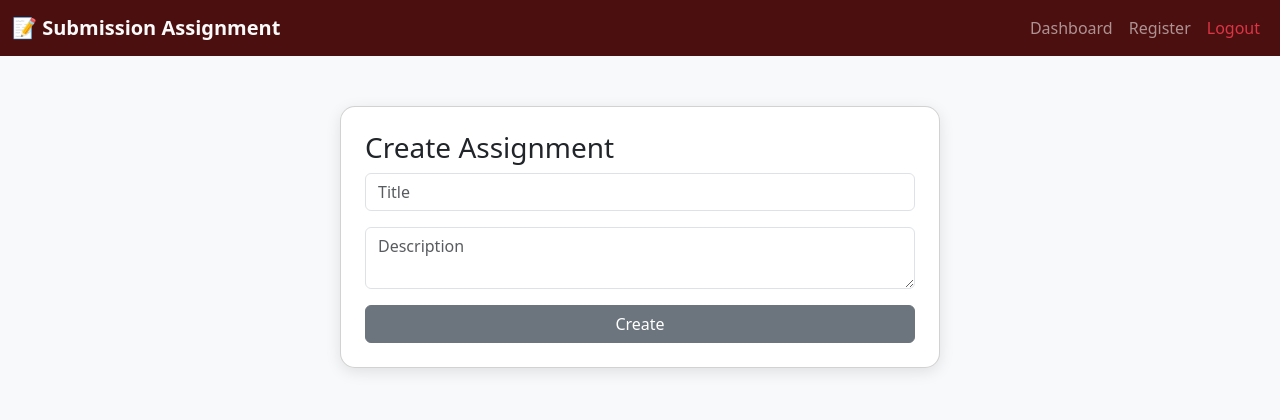
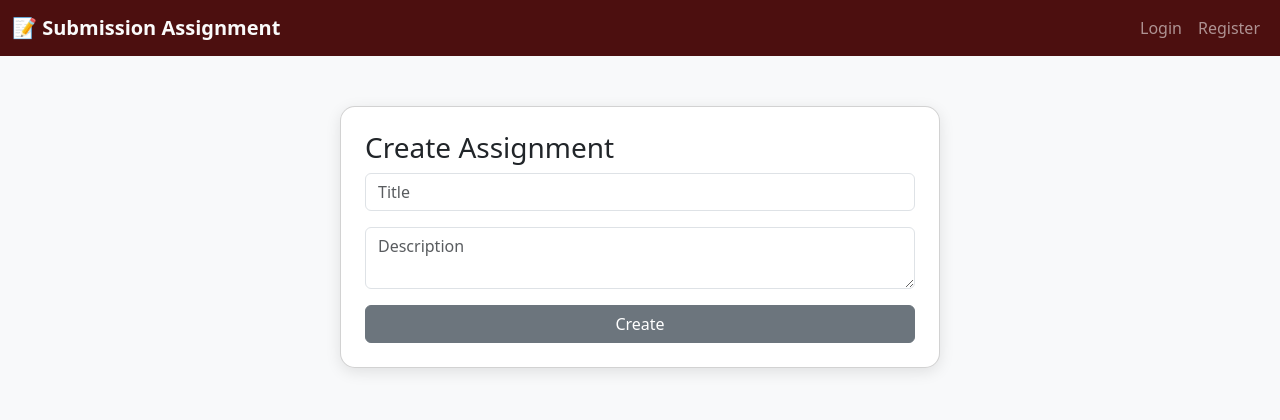
Before and after one commit to iqzahtml/assignment-system, a PHP site: page /admin/create_assignment.php in a window 1280 px wide. Shown: the top 420 px of the page. Run offline with PHP 8.4, Linux system fonts and the light colour scheme.

Commit message:
Update header.php

```diff
--- a/includes/header.php
+++ b/includes/header.php
@@ -4,7 +4,9 @@
     <meta charset="UTF-8">
     <meta name="viewport" content="width=device-width, initial-scale=1.0">
     <title>Submission Assignment</title>
+
     <link href="https://cdn.jsdelivr.net/npm/bootstrap@5.3.0/dist/css/bootstrap.min.css" rel="stylesheet">
+
     <style>
         body {
             background-color: #f8f9fa;
@@ -12,9 +14,11 @@
             display: flex;
             flex-direction: column;
         }
+
         .navbar{
-            background-color: #4c0f0f !important ;
+            background-color: #4c0f0f !important;
         }
+
         .main-card {
             max-width: 600px;
             margin: auto;
@@ -22,14 +26,17 @@
             border-radius: 15px;
             box-shadow: 0 4px 15px rgba(0,0,0,0.1);
         }
+
         .navbar-brand {
             font-weight: bold;
             color: #fafafa !important;
         }
+
         .content {
             flex: 1;
             padding-bottom: 30px;
         }
+
         footer {
             background-color: #343a40;
             color: white;
@@ -39,27 +46,80 @@
         }
     </style>
 </head>
+
 <body>
-    <nav class="navbar navbar-expand-lg navbar-dark bg-dark">
+
+<nav class="navbar navbar-expand-lg navbar-dark">
     <div class="container-fluid">
-        <a class="navbar-brand" href="dashboard.php">   📝 Submission Assignment</a>
+
+        <!-- dynamic link ikut role -->
+        <a class="navbar-brand" href="
+        <?php
+            if(isset($_SESSION['role'])){
+                echo ($_SESSION['role'] == 'admin') ? '../admin/dashboard.php' : '../student/dashboard.php';
+            } else {
+                echo 'login.php';
+            }
+        ?>">
+        📝 Submission Assignment
+        </a>
+
         <button class="navbar-toggler" type="button" data-bs-toggle="collapse" data-bs-target="#navbarNav">
             <span class="navbar-toggler-icon"></span>
         </button>
+
         <div class="collapse navbar-collapse" id="navbarNav">
+
             <ul class="navbar-nav ms-auto">
-                <li class="nav-item">
-                    <a class="nav-link" href="dashboard.php">Dashboard</a>
-                </li>
-                <li class="nav-item">
-                    <a class="nav-link" href="register.php">Register</a>
-                </li>
-                <li class="nav-item">
-                    <a class="nav-link text-danger" href="logout.php">Logout</a>
-                </li>
+
+                <?php if(isset($_SESSION['role'])): ?>
+
+                    <!-- ADMIN MENU -->
+                    <?php if($_SESSION['role'] == 'admin'): ?>
+                        <li class="nav-item">
+                            <a class="nav-link" href="../admin/dashboard.php">Dashboard</a>
+                        </li>
+                        <li class="nav-item">
+                            <a class="nav-link" href="../admin/create_assignment.php">Create Assignment</a>
+                        </li>
+                        <li class="nav-item">
+                            <a class="nav-link" href="../admin/view_submission.php">View Submissions</a>
+                        </li>
+
+                    <!-- STUDENT MENU -->
+                    <?php else: ?>
+                        <li class="nav-item">
+                            <a class="nav-link" href="../student/dashboard.php">Dashboard</a>
+                        </li>
+                        <li class="nav-item">
+                            <a class="nav-link" href="../student/submit_assignment.php">Submit Assignment</a>
+                        </li>
+                        <li class="nav-item">
+                            <a class="nav-link" href="../student/my_submissions.php">My Submissions</a>
+                        </li>
+                    <?php endif; ?>
+
+                    <!-- logout -->
+                    <li class="nav-item">
+                        <a class="nav-link text-danger" href="../logout.php">Logout</a>
+                    </li>
+
+                <?php else: ?>
+
+                    <!-- before login -->
+                    <li class="nav-item">
+                        <a class="nav-link" href="login.php">Login</a>
+                    </li>
+                    <li class="nav-item">
+                        <a class="nav-link" href="register.php">Register</a>
+                    </li>
+
+                <?php endif; ?>
+
             </ul>
+
         </div>
     </div>
 </nav>
-</body>
-</html>
+
+<div class="content">
```
